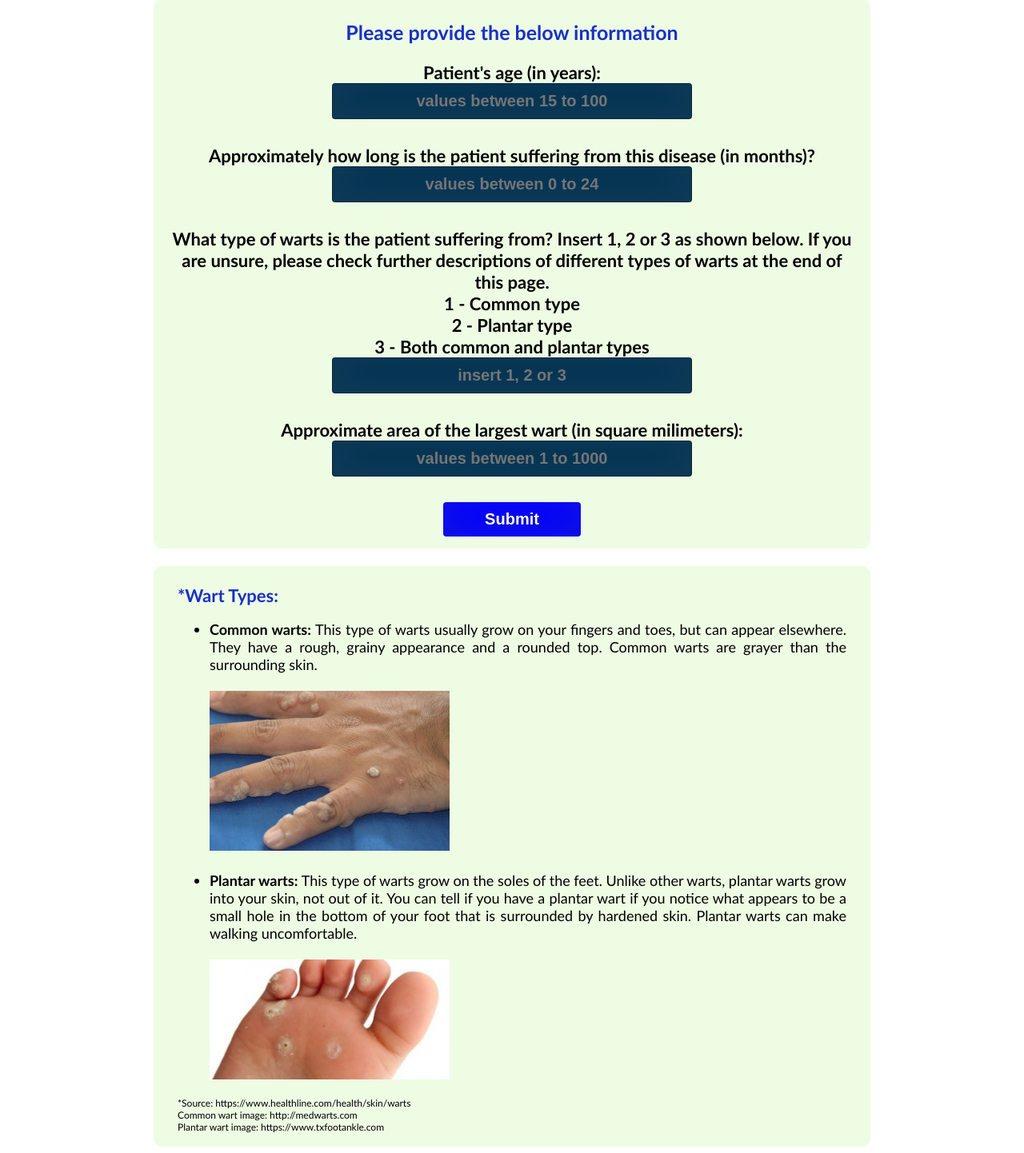
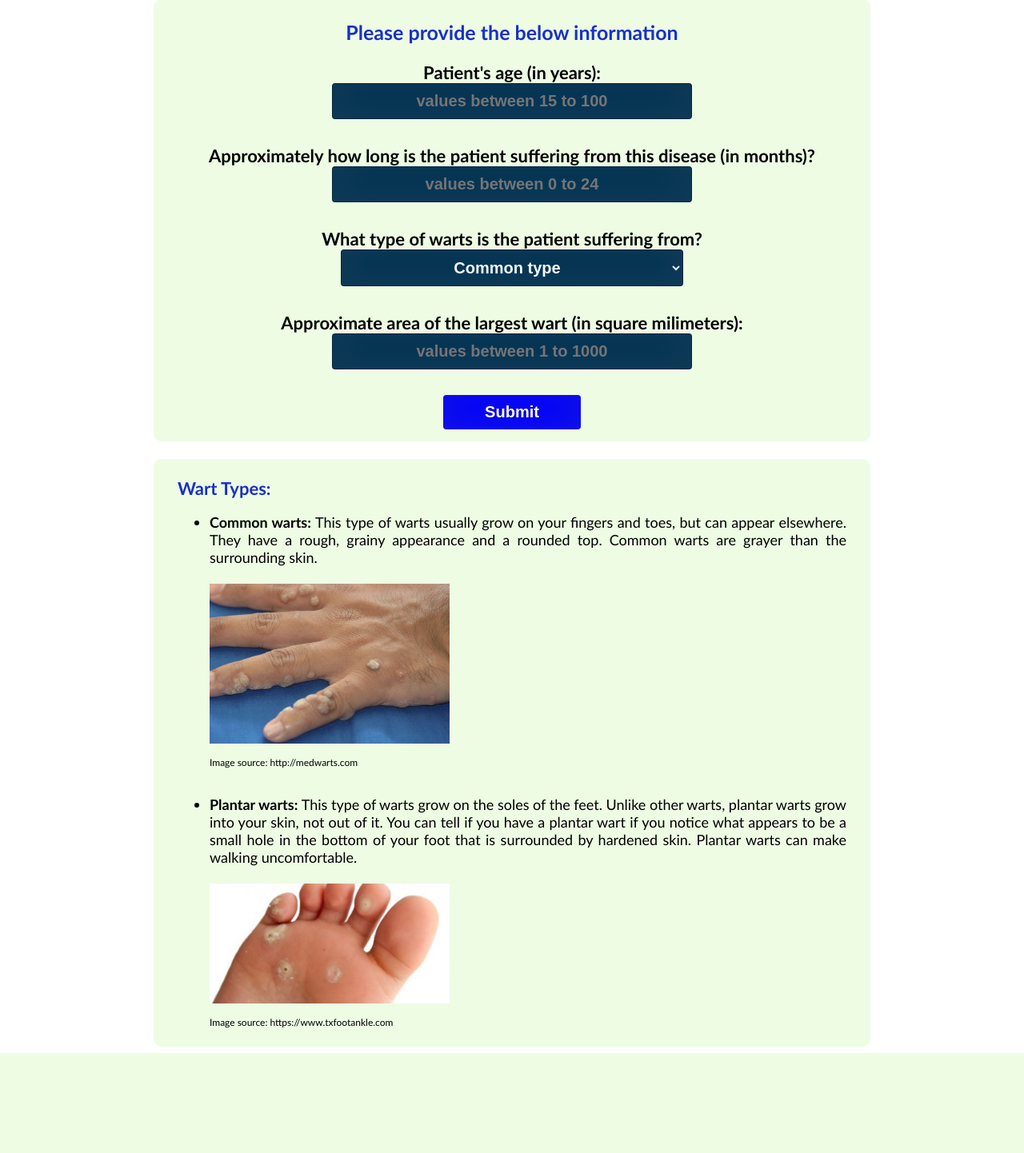
Before and after one commit to mamunur-ipe/ML-model-deployment, a Flask app: page /input_wart in a window 1280 px wide. Shown: the part 248-1690 px from the top of the page at 80% size. After the commit the page ends 1565 px from the top, so only its background shows below. Run offline with Flask 2, Linux system fonts and the light colour scheme.

Commit message:
Update input_wart.html

```diff
--- a/templates/input_wart.html
+++ b/templates/input_wart.html
@@ -2,7 +2,8 @@
 <html>
 <head>
 <title> Wart input </title>
-<link rel= "stylesheet" type= "text/css" href= "{{ url_for('static', filename='css/style.css') }}">
+    <link rel= "stylesheet" type= "text/css" href= "{{ url_for('static', filename='css/style.css') }}">
+
 </head>
 <body>
 
@@ -30,6 +31,8 @@
 
 
          <p id="font22_bold">What type of warts is the patient suffering from?
+
+         <!--
             Insert 1, 2 or 3 as shown below. If you are unsure, please check further
             descriptions of different types of warts at the end of this page. <br>
 
@@ -38,6 +41,18 @@
                 3 - Both common and plantar types<br>
 
          <input type = "text" name = "type" placeholder="insert 1, 2 or 3" required="required" /></p>
+
+         -->
+
+
+         <select name="type" >
+          <option value="1">Common type</option>
+          <option value="2">Plantar type</option>
+          <option value="3">Both Common and Plantar types</option>
+        </select>
+
+
+
 
          <p id="font22_bold">Approximate area of the largest wart (in square milimeters): <br>
          <input type ="text" name = "area" placeholder="values between 1 to 1000" required="required" /></p>
@@ -49,7 +64,7 @@
 
 <div id="box_left">
 
-      <h2> *Wart Types: </h2>
+      <h2> Wart Types: </h2>
       <ul>
           <li> <b>Common warts: </b>
           This type of warts usually grow on your fingers and toes, but can
@@ -58,7 +73,10 @@
           <br>
 		  <img title="Common wart" src="static/images/common_wart1.jpg" alt="Picture of common wart" style="width:300px;height:200px;">
 
-          <br>
+          <p style="font-size: 12px;">
+              Image source: http://medwarts.com
+          </p>
+
           <br>
 
           <li> <b>Plantar warts: </b>
@@ -69,18 +87,15 @@
           <br>
 		  <img id="center" title="Plantar wart" src="static/images/plantar_wart1.jpg" alt="Picture of plantar wart" style="width:300px;height:150px;">
 
-      </ul>
+        	<p style="font-size: 12px;">
+        	  Image source: https://www.txfootankle.com
+        	</p>
+       </ul>
 
-            <p style="font-size: 12px;">
-              *Source: https://www.healthline.com/health/skin/warts
-        	  <br>
-        	  Common wart image: http://medwarts.com
-        	  <br>
-        	  Plantar wart image: https://www.txfootankle.com
 
-        	</p>
 
 </div>
+
 </body>
 
        {% endblock %}
```
